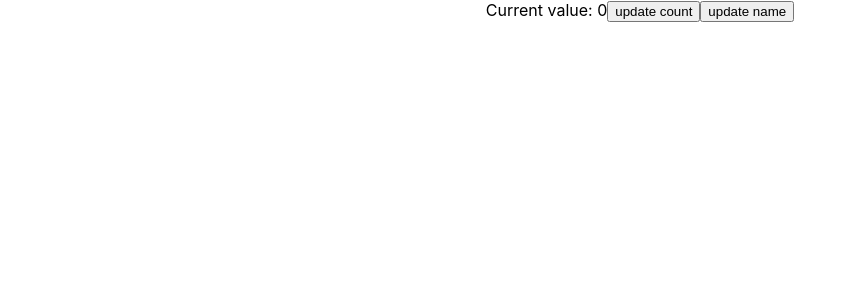
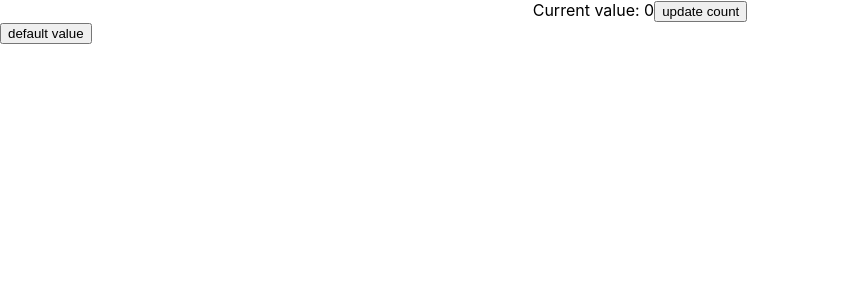
Before and after one commit to bekasturua/React-GeoLab, a React (Create React App) app: page / in a window 1280 px wide. Shown: the top 300 px of the page, without its empty margins (0-857 px from the left). Built offline with nearby package versions, Linux system fonts and the light colour scheme; no server answers.

Commit message:
add new component

```diff
--- a/src/App.js
+++ b/src/App.js
@@ -1,28 +1,15 @@
 import "./App.css";
 import Button from "./Button";
+import Counter from "./Counter";
 import { useEffect, useState } from "react";
 
-let buttons = ["btn 1", "btn 2", "btn 3", "btn 4"];
-
 function App() {
-  const [count, setCount] = useState(0);
-  const [name, setName] = useState("test");
-
-  useEffect(() => {
-    fetch("https://google.com");
-  }, [name]);
-
-  function onChangeClick(e) {
-    setCount((current) => {
-      return current + 1;
-    });
-  }
+  const [showCount, setShowCount] = useState(true);
 
   return (
-    <div className="App">
-      Current value: {count}
-      <Button onClick={onChangeClick} title="update count"></Button>
-      <Button onClick={() => setName("test 123")} title="update name"></Button>
+    <div>
+      {showCount && <Counter />}
+      <Button onClick={() => setShowCount(false)}>Hide counter</Button>
     </div>
   );
 }
--- /dev/null
+++ b/src/Counter.js
@@ -0,0 +1,16 @@
+import { useState } from "react";
+import Button from "./Button";
+
+export default function Counter() {
+  const [count, setCount] = useState(0);
+
+  return (
+    <div className="App">
+      Current value: {count}
+      <Button
+        onClick={() => setCount((current) => current + 1)}
+        title="update count"
+      ></Button>
+    </div>
+  );
+}
```
